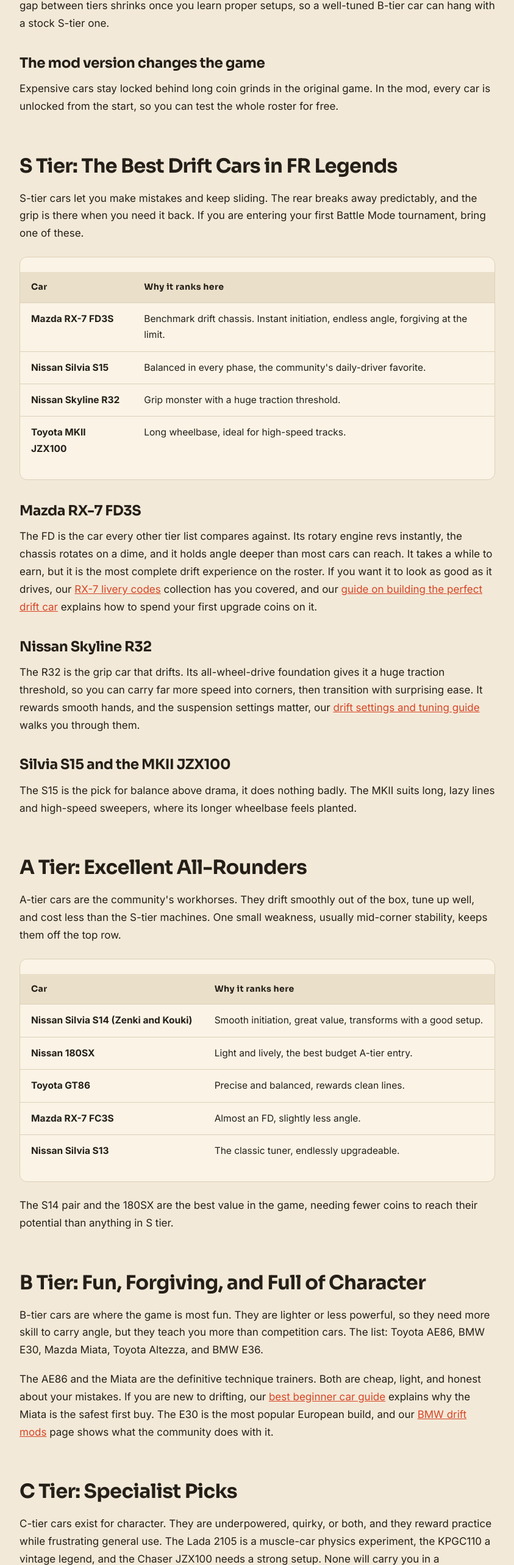
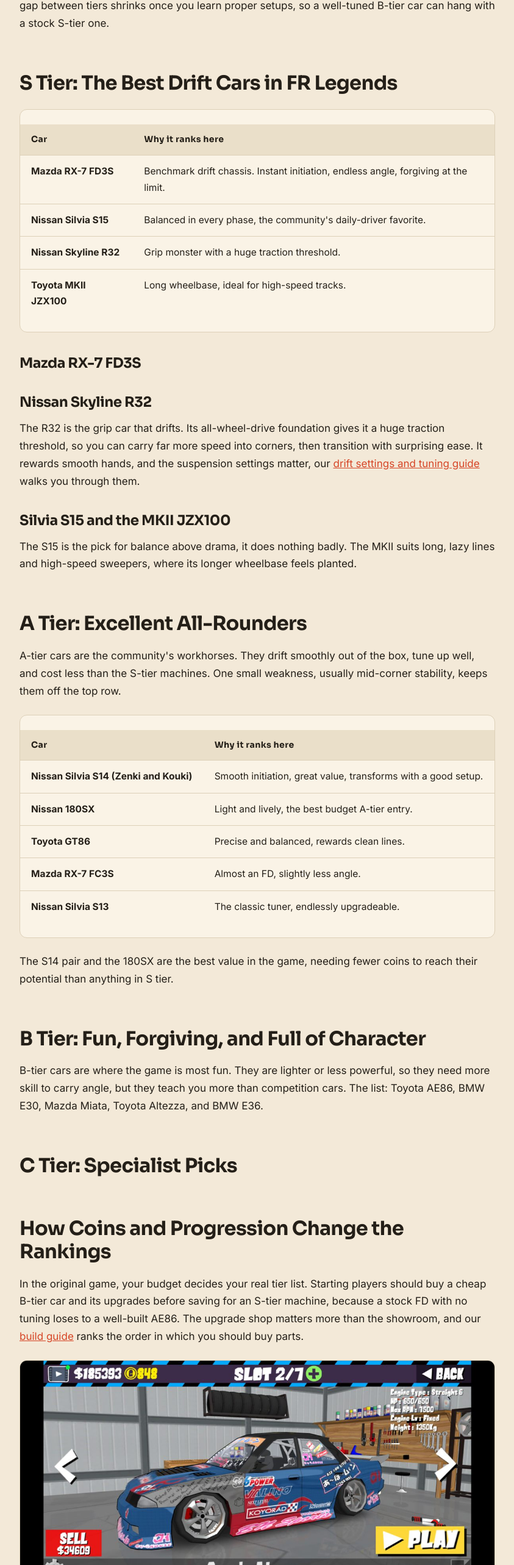
Before and after one commit to blog-id/frlegendsapk-nextjs, a Next.js app: page /fr-legends-car-tier-list in a window 1280 px wide. Shown: the part 1570-4136 px from the top of the page at 61% size, without its empty margins (48-891 px from the left). Built offline with nearby package versions, Linux system fonts and the light colour scheme.

Commit message:
Remove modified-download promotion from app/fr-legends-car-tier-list/page.tsx

```diff
--- a/app/fr-legends-car-tier-list/page.tsx
+++ b/app/fr-legends-car-tier-list/page.tsx
@@ -52,19 +52,8 @@ export default function FrLegendsCarTierListPage() {
         proper setups, so a well-tuned B-tier car can hang with a stock S-tier
         one.
       </p>
-      <h3>The mod version changes the game</h3>
-      <p>
-        Expensive cars stay locked behind long coin grinds in the original
-        game. In the mod, every car is unlocked from the start, so you can test
-        the whole roster for free.
-      </p>
+      <h2>S Tier: The Best Drift Cars in FR Legends</h2>
 
-      <h2>S Tier: The Best Drift Cars in FR Legends</h2>
-      <p>
-        S-tier cars let you make mistakes and keep sliding. The rear breaks
-        away predictably, and the grip is there when you need it back. If you
-        are entering your first Battle Mode tournament, bring one of these.
-      </p>
       <div className="table-wrap">
         <table>
           <caption className="visually-hidden">
@@ -97,19 +86,7 @@ export default function FrLegendsCarTierListPage() {
         </table>
       </div>
       <h3>Mazda RX-7 FD3S</h3>
-      <p>
-        The FD is the car every other tier list compares against. Its rotary
-        engine revs instantly, the chassis rotates on a dime, and it holds
-        angle deeper than most cars can reach. It takes a while to earn, but it
-        is the most complete drift experience on the roster. If you want it to
-        look as good as it drives, our{" "}
-        <Link href="/fr-legends-rx7-mod-livery-codes/">RX-7 livery codes</Link>{" "}
-        collection has you covered, and our{" "}
-        <Link href="/how-to-build-the-perfect-drift-car/">
-          guide on building the perfect drift car
-        </Link>{" "}
-        explains how to spend your first upgrade coins on it.
-      </p>
+
       <h3>Nissan Skyline R32</h3>
       <p>
         The R32 is the grip car that drifts. Its all-wheel-drive foundation
@@ -182,25 +159,10 @@ export default function FrLegendsCarTierListPage() {
         more than competition cars. The list: Toyota AE86, BMW E30, Mazda
         Miata, Toyota Altezza, and BMW E36.
       </p>
-      <p>
-        The AE86 and the Miata are the definitive technique trainers. Both are
-        cheap, light, and honest about your mistakes. If you are new to
-        drifting, our <Link href="/best-beginner-car-in-fr-legends/">best beginner car guide</Link>{" "}
-        explains why the Miata is the safest first buy. The E30 is the most
-        popular European build, and our{" "}
-        <Link href="/fr-legends-bmw-drift-mods/">BMW drift mods</Link> page
-        shows what the community does with it.
-      </p>
+
 
       <h2>C Tier: Specialist Picks</h2>
-      <p>
-        C-tier cars exist for character. They are underpowered, quirky, or
-        both, and they reward practice while frustrating general use. The Lada
-        2105 is a muscle-car physics experiment, the KPGC110 a vintage legend,
-        and the Chaser JZX100 needs a strong setup. None will carry you in a
-        competition, but all three are brilliant once you adapt, and in the mod
-        version they cost nothing to try.
-      </p>
+
 
       <h2>How Coins and Progression Change the Rankings</h2>
       <p>
@@ -217,22 +179,10 @@ export default function FrLegendsCarTierListPage() {
         width={1200}
         height={675}
       />
-      <p>
-        The mod version removes the economy, so the rankings above become the
-        pure handling order, not the order your wallet can afford. The current
-        mod build is on the <Link href="/download/">download page</Link>, older
-        releases are archived on our{" "}
-        <Link href="/fr-legends-mod-apk-old-versions/">old versions</Link>{" "}
-        page, and the <Link href="/fr-legends-new-cars-update-log/">update log</Link>{" "}
-        shows how new cars and patches shuffle these rankings.
-      </p>
+
 
       <h2>FR Legends Car Tier List Summary</h2>
-      <p>
-        The table condenses the car, its tier, its best use, and roughly what
-        it costs in the original game. In the mod version, ignore the price
-        column.
-      </p>
+
       <div className="table-wrap">
         <table>
           <caption className="visually-hidden">
@@ -325,12 +275,7 @@ export default function FrLegendsCarTierListPage() {
               <td>Fun daily drifting</td>
               <td>Mid range coins</td>
             </tr>
-            <tr>
-              <td>BMW E36</td>
-              <td>B</td>
-              <td>Mod garage addition</td>
-              <td>Free in mod</td>
-            </tr>
+
             <tr>
               <td>Lada 2105</td>
               <td>C</td>
@@ -379,27 +324,6 @@ export default function FrLegendsCarTierListPage() {
         <Link href="/fr-legends-new-cars-update-log/">update log</Link> after
         every new release if this list feels outdated.
       </p>
-      <h3>Can I unlock all cars in the mod version?</h3>
-      <p>
-        Yes. The mod unlocks every car and upgrade from the start, so you can
-        test the full tier list for free. The <Link href="/download/">download page</Link>{" "}
-        has the current build.
-      </p>
-
-      <p>
-        That is the full FR Legends car tier list. Start in B tier to learn,
-        move to A tier for value, and graduate to S tier. Our{" "}
-        <Link href="/how-to-drift-in-fr-legends/">how to drift guide</Link>{" "}
-        covers the basics, the{" "}
-        <Link href="/fr-legends-best-drift-settings-tuning-guide/">tuning guide</Link>{" "}
-        fine-tunes your setup, and the{" "}
-        <Link href="/how-to-build-the-perfect-drift-car/">build guide</Link>{" "}
-        spends your coins in the right order. For more content, head to the{" "}
-        <Link href="/blog/">blog</Link>, check the{" "}
-        <Link href="/fr-legends-supra-mod-apk/">Supra mod page</Link>, browse
-        the <Link href="/fr-legends-cars-list/">cars list</Link>, or return to
-        the <Link href="/">homepage</Link>.
-      </p>
-    </ArticlePage>
+      </ArticlePage>
   );
 }
```
